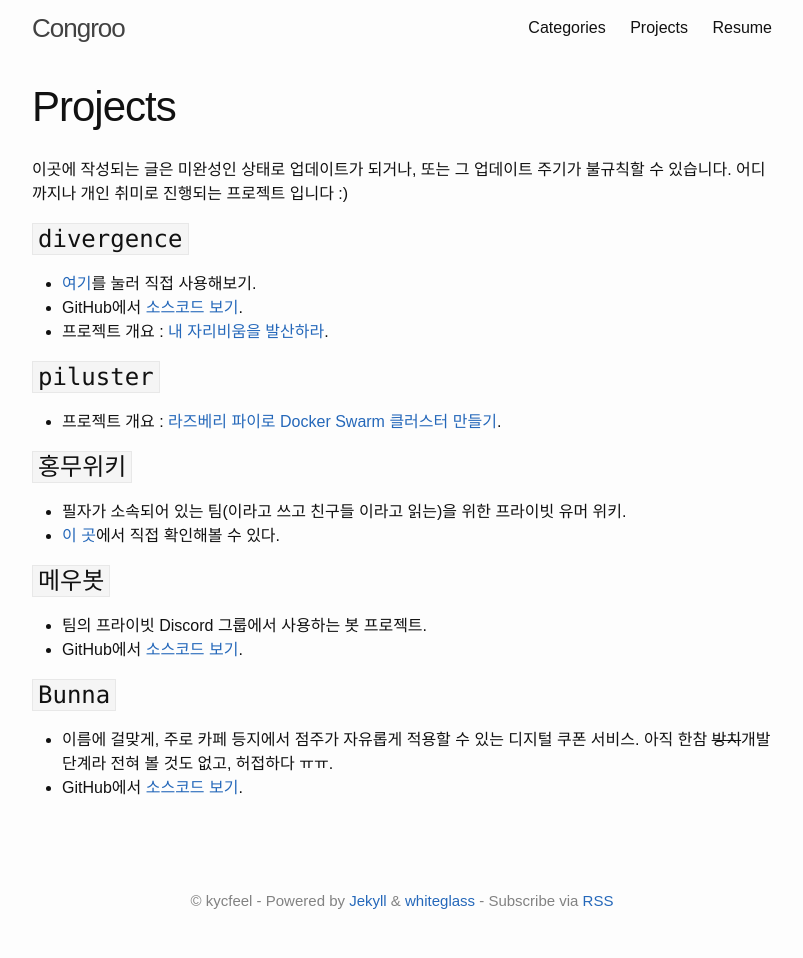
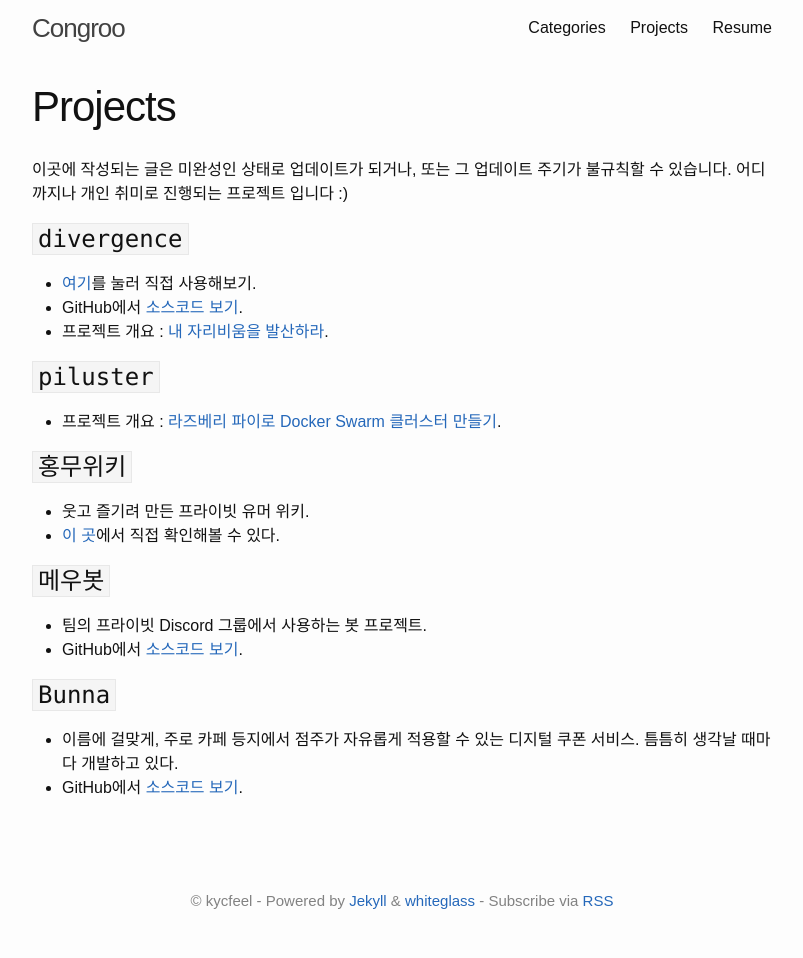
Before and after one commit to kycfeel/kycfeel.github.io, a Jekyll site: the page built from projects.md, in a window 1280 px wide. Shown: the whole page, without its empty margins (238-1041 px from the left). Built offline with Jekyll 4.4.1, drawn with Linux system fonts in a browser that asks for light colours.

Commit message:
프로젝트 소개란 일부 문구 수정.

```diff
--- a/projects.md
+++ b/projects.md
@@ -17,7 +17,7 @@ permalink: /projects/
 
 `홍무위키`
 ========================
-- 필자가 소속되어 있는 팀(이라고 쓰고 친구들 이라고 읽는)을 위한 프라이빗 유머 위키.
+- 웃고 즐기려 만든 프라이빗 유머 위키.
 - [이 곳](https://hongmu.wiki)에서 직접 확인해볼 수 있다.
 
 `메우봇`
@@ -27,5 +27,5 @@ permalink: /projects/
 
 `Bunna`
 ========================
-- 이름에 걸맞게, 주로 카페 등지에서 점주가 자유롭게 적용할 수 있는 디지털 쿠폰 서비스. 아직 한참 ~~방치~~개발 단계라 전혀 볼 것도 없고, 허접하다 ㅠㅠ.
+- 이름에 걸맞게, 주로 카페 등지에서 점주가 자유롭게 적용할 수 있는 디지털 쿠폰 서비스. 틈틈히 생각날 때마다 개발하고 있다.
 - GitHub에서 [소스코드 보기](https://github.com/kycfeel/bunna).
```
